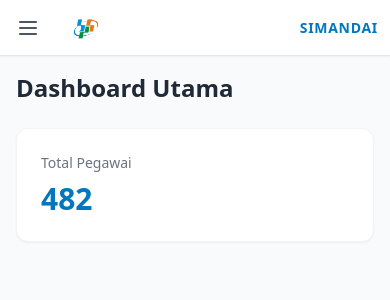
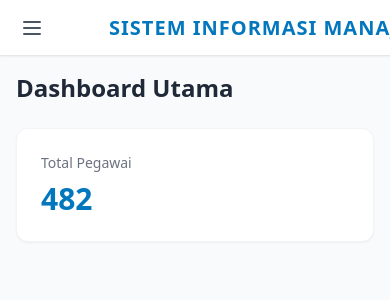
Before and after one commit to xccurit/simandai, a Nuxt app: page / in a window 390 px wide. Shown: the top 300 px of the page. Built offline with nearby package versions, Linux system fonts and the light colour scheme.

Commit message:
angka kredit done sisa pdf PAK

```diff
--- a/layouts/default.vue
+++ b/layouts/default.vue
@@ -4,33 +4,32 @@ import { useCookie } from '#app'
 import { ref } from 'vue'
 
 const router = useRouter()
-// Mengambil akses cookie yang kita buat di middleware sebelumnya
 const isAuth = useCookie('isLoggedIn')
 
 const handleLogout = () => {
   if (confirm('Apakah Anda yakin ingin keluar dari aplikasi?')) {
-    // 1. Hapus cookie akses
     isAuth.value = null
-    // 2. Tendang ke halaman login
     router.push('/login')
   }
 }
 
-// Variabel untuk mengontrol buka/tutup sidebar di layar HP/Kecil
 const isSidebarOpen = ref(false)
 </script>
 
 <template>
   <div class="flex h-screen bg-gray-50 overflow-hidden">
 
-    <div class="md:hidden flex items-center justify-between bg-white border-b border-gray-200 p-3 fixed w-full z-30 shadow-sm top-0 left-0 h-14 no-print">
-      <div class="flex items-center gap-3">
+    <div class="md:hidden flex items-center bg-white border-b border-gray-200 fixed w-full z-30 shadow-sm top-0 left-0 h-14 no-print overflow-hidden">
+      <div class="bg-white z-10 px-4 py-2 h-full flex items-center shadow-[10px_0_15px_-10px_rgba(255,255,255,1)]">
         <button @click="isSidebarOpen = !isSidebarOpen" class="text-gray-600 hover:text-bps-blue p-1 rounded focus:outline-none">
           <svg class="w-6 h-6" fill="none" stroke="currentColor" viewBox="0 0 24 24"><path stroke-linecap="round" stroke-linejoin="round" stroke-width="2" d="M4 6h16M4 12h16M4 18h16"></path></svg>
         </button>
-        <img src="/logo-bps-kalteng1.png" alt="Logo BPS" class="h-6 w-auto" />
       </div>
-      <h1 class="font-extrabold text-bps-blue tracking-wider text-sm">SIMANDAI</h1>
+      <div class="marquee-container flex-1 h-full flex items-center">
+        <h1 class="marquee-text-slow text-[20px] font-extrabold text-bps-blue tracking-wider uppercase">
+          SISTEM INFORMASI MANAJEMEN DATA PEGAWAI
+        </h1>
+      </div>
     </div>
 
     <div v-if="isSidebarOpen" @click="isSidebarOpen = false" class="fixed inset-0 bg-black/50 z-40 md:hidden transition-opacity no-print"></div>
@@ -104,6 +103,7 @@ const isSidebarOpen = ref(false)
 }
 .marquee-container { overflow: hidden; white-space: nowrap; position: relative; width: 100%; }
 .marquee-text { display: inline-block; padding-left: 100%; animation: scroll-left 6s linear infinite; }
+.marquee-text-slow { display: inline-block; padding-left: 100%; animation: scroll-left 15s linear infinite; }
 @keyframes scroll-left { 0% { transform: translate(0, 0); } 100% { transform: translate(-100%, 0); } }
 @media print { .no-print { display: none !important; } .print-main { margin-left: 0 !important; padding: 0 !important; margin-top: 0 !important; } }
 </style>
```
